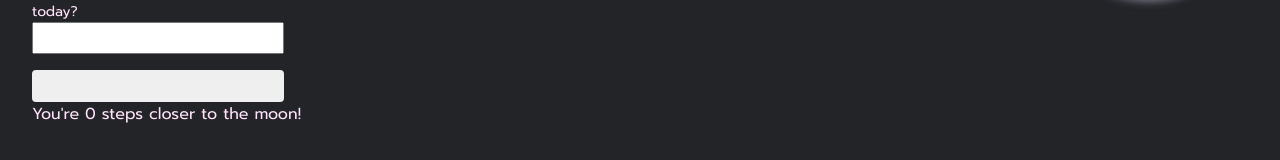
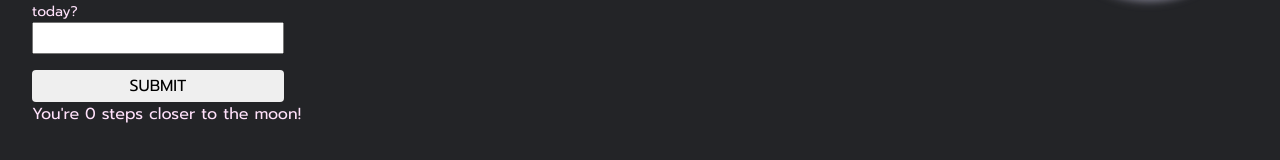
Before and after one commit to arghmatey/to-the-moon, a React (Create React App) app: page / in a window 1280 px wide. Shown: the part 239-399 px from the top of the page. Built offline with nearby package versions, Linux system fonts and the light colour scheme.

Commit message:
Update input to button

```diff
--- a/src/components/StepForm.js
+++ b/src/components/StepForm.js
@@ -24,7 +24,7 @@ const StepForm = (props) => {
         <form onSubmit={handleSubmit}>
             <label htmlFor="steps">How many steps did you take today? </label>
             <input name="steps" id="steps" type="number" min="0" onChange={handleChange}/>
-            <button type="submit" value="Submit"/>
+            <button type="submit">Submit</button>
         </form>
     )
 }
```
